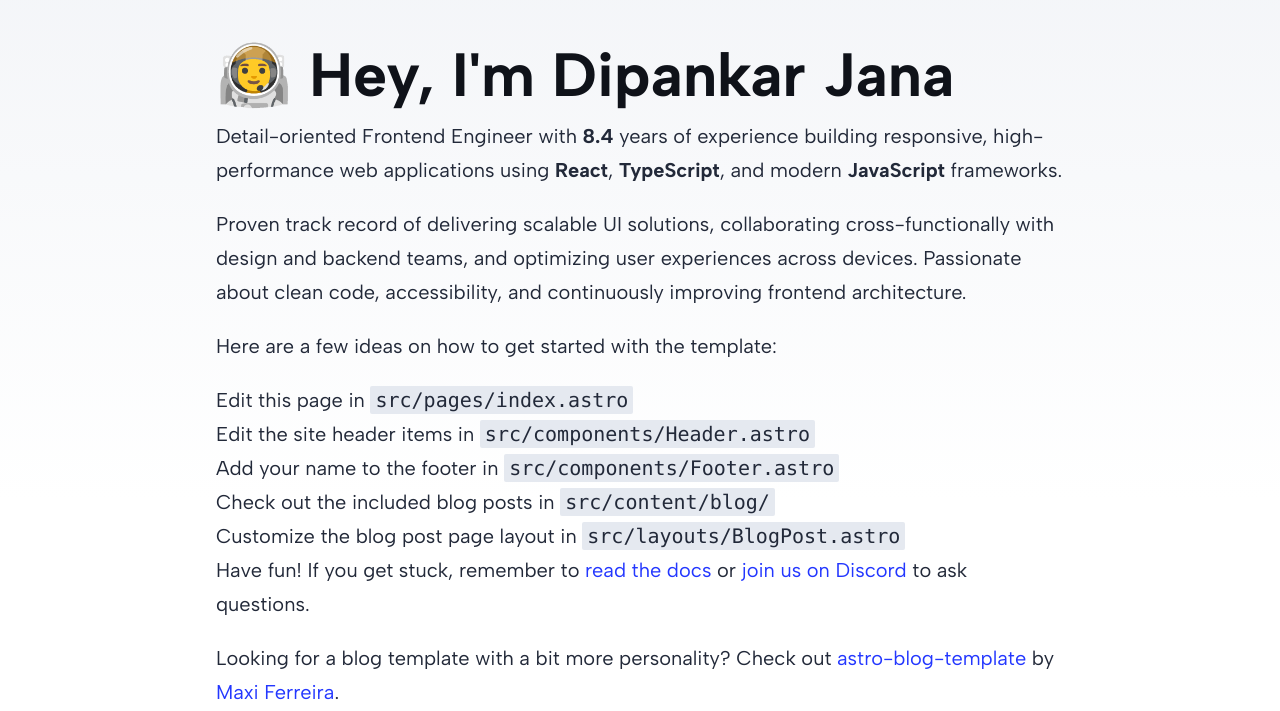
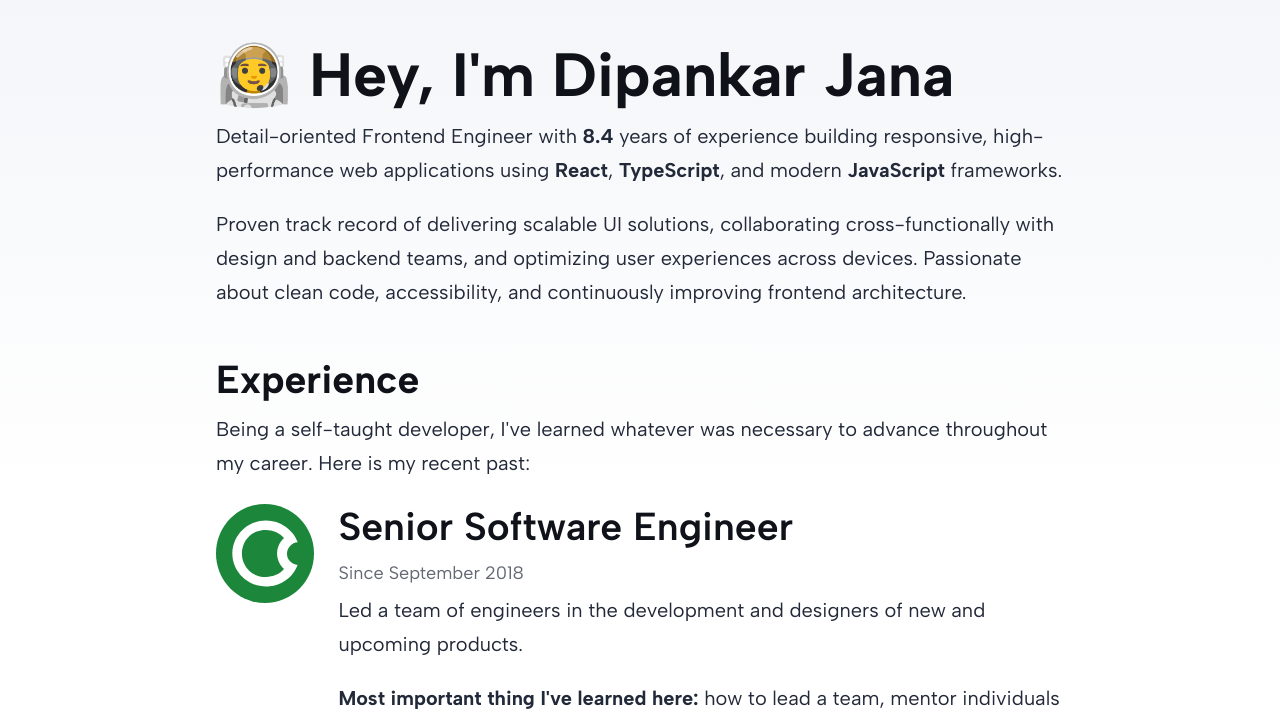
Before and after one commit to iamdipankarj/dipankarjana-site, an Astro site: page / in a window 1280 px wide. Shown: the part 100-811 px from the top of the page. Built offline with nearby package versions, Linux system fonts and the light colour scheme; Astro itself is replaced by a stand-in of ours.

Commit message:
Start with job component

```diff
--- /dev/null
+++ b/src/components/Job.astro
@@ -0,0 +1,23 @@
+---
+import type { ImageMetadata } from 'astro';
+import type { HTMLAttributes } from 'astro/types';
+import { Image } from 'astro:assets';
+
+interface Props extends HTMLAttributes<'div'> {
+  icon: ImageMetadata;
+  heading: string
+}
+
+const { heading, icon, ...props } = Astro.props;
+---
+
+<div class="flex gap-2 my-2" {...props}>
+  <div class="icon"><Image width={180} height={180} src={icon} alt="" /></div>
+
+  <div>
+    <h3 class="font-semibold">{heading}</h3>
+    <small class="block text-lg my-0.5 opacity-70">Since September 2018</small>
+    <p>Led a team of engineers in the development and designers of new and upcoming products.</p>
+    <p><strong>Most important thing I've learned here:</strong> how to lead a team, mentor individuals for growth and work on a complex company-wide design system.</p>
+  </div>
+</div>
--- a/src/pages/index.astro
+++ b/src/pages/index.astro
@@ -1,14 +1,17 @@
 ---
-import BaseHead from '../components/BaseHead.astro';
-import Footer from '../components/Footer.astro';
-import Header from '../components/Header.astro';
-import { SITE_DESCRIPTION, SITE_TITLE } from '../consts';
+import Job from '@/components/Job.astro';
+import BaseHead from '@/components/BaseHead.astro';
+import Footer from '@/components/Footer.astro';
+import Header from '@/components/Header.astro';
+import { SITE_DESCRIPTION, SITE_TITLE } from '@/consts';
+import okcreditLogo from '@/assets/okcredit.svg';
 
 const d1: number = new Date('05/01/2017').getTime()
 const d2: number = new Date().getTime()
 const diffTime = Math.abs(d2 - d1)
 const diffDays = Math.ceil(diffTime / (1000 * 60 * 60 * 24)) / 365
 const experience = diffDays.toFixed(1)
+
 ---
 
 <!doctype html>
@@ -22,19 +25,11 @@ const experience = diffDays.toFixed(1)
       <h1 class="font-bold">🧑‍🚀 Hey, I'm Dipankar Jana</h1>
       <p>Detail-oriented Frontend Engineer with <strong>{experience}</strong> years of experience building responsive, high-performance web applications using <strong>React</strong>, <strong>TypeScript</strong>, and modern <strong>JavaScript</strong> frameworks.</p>
       <p>Proven track record of delivering scalable UI solutions, collaborating cross-functionally with design and backend teams, and optimizing user experiences across devices. Passionate about clean code, accessibility, and continuously improving frontend architecture.</p>
-      <p>Here are a few ideas on how to get started with the template:</p>
-      <ul>
-        <li>Edit this page in <code>src/pages/index.astro</code></li>
-        <li>Edit the site header items in <code>src/components/Header.astro</code></li>
-        <li>Add your name to the footer in <code>src/components/Footer.astro</code></li>
-        <li>Check out the included blog posts in <code>src/content/blog/</code></li>
-        <li>Customize the blog post page layout in <code>src/layouts/BlogPost.astro</code></li>
-      </ul>
-      <p>
-        Have fun! If you get stuck, remember to
-        <a href="https://docs.astro.build/">read the docs</a>
-        or <a href="https://astro.build/chat">join us on Discord</a> to ask questions.
-      </p>
+      <section class="mt-4">
+        <h3 class="font-bold">Experience</h3>
+        <p>Being a self-taught developer, I've learned whatever was necessary to advance throughout my career. Here is my recent past:</p>
+        <Job heading='Senior Software Engineer' icon={okcreditLogo} />
+      </section>
       <p>
         Looking for a blog template with a bit more personality? Check out
         <a href="https://github.com/Charca/astro-blog-template">astro-blog-template</a>
```
Also changed, not shown: src/assets/clearfunds.svg (added), src/assets/healofy.svg (added), src/assets/okcredit.svg (added).
